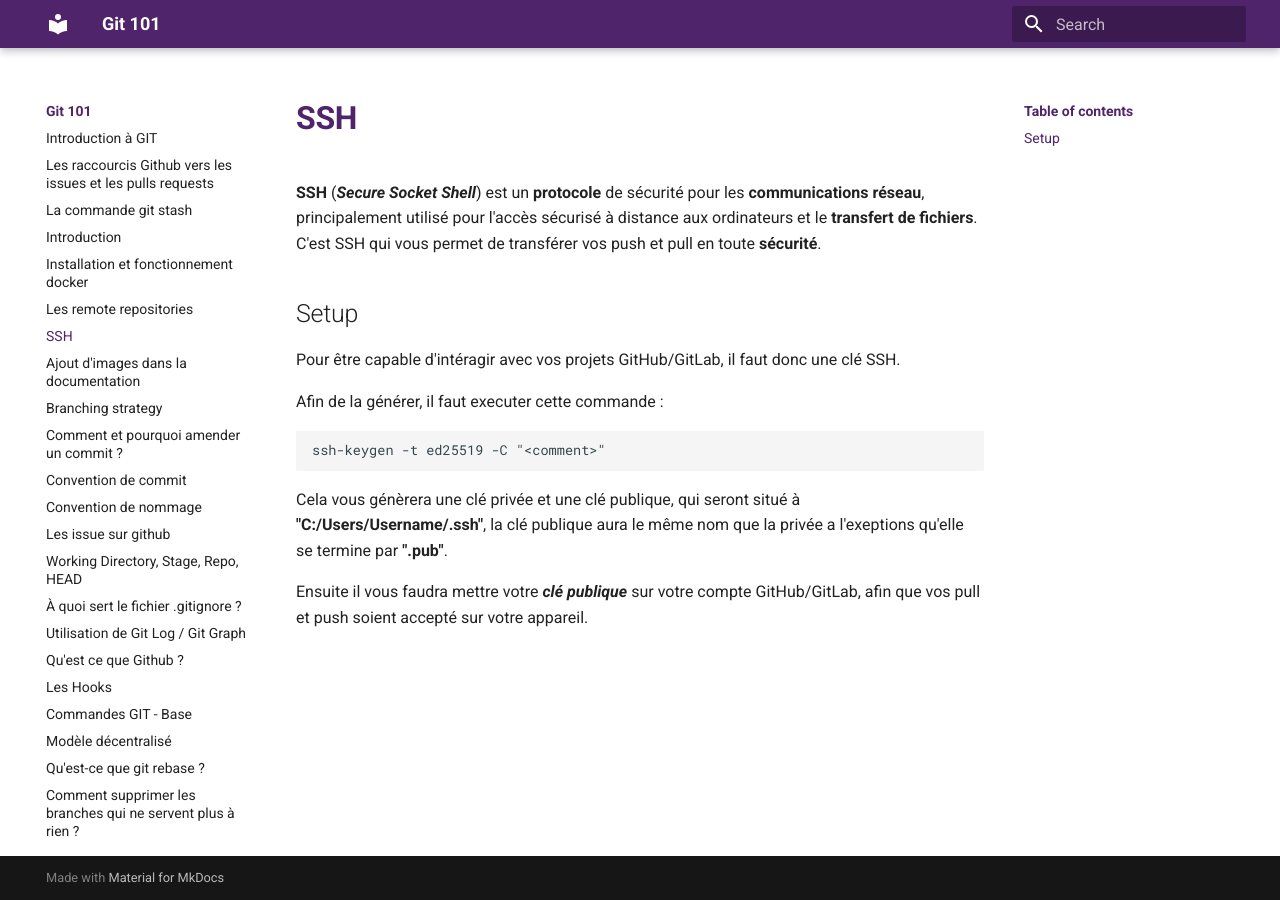
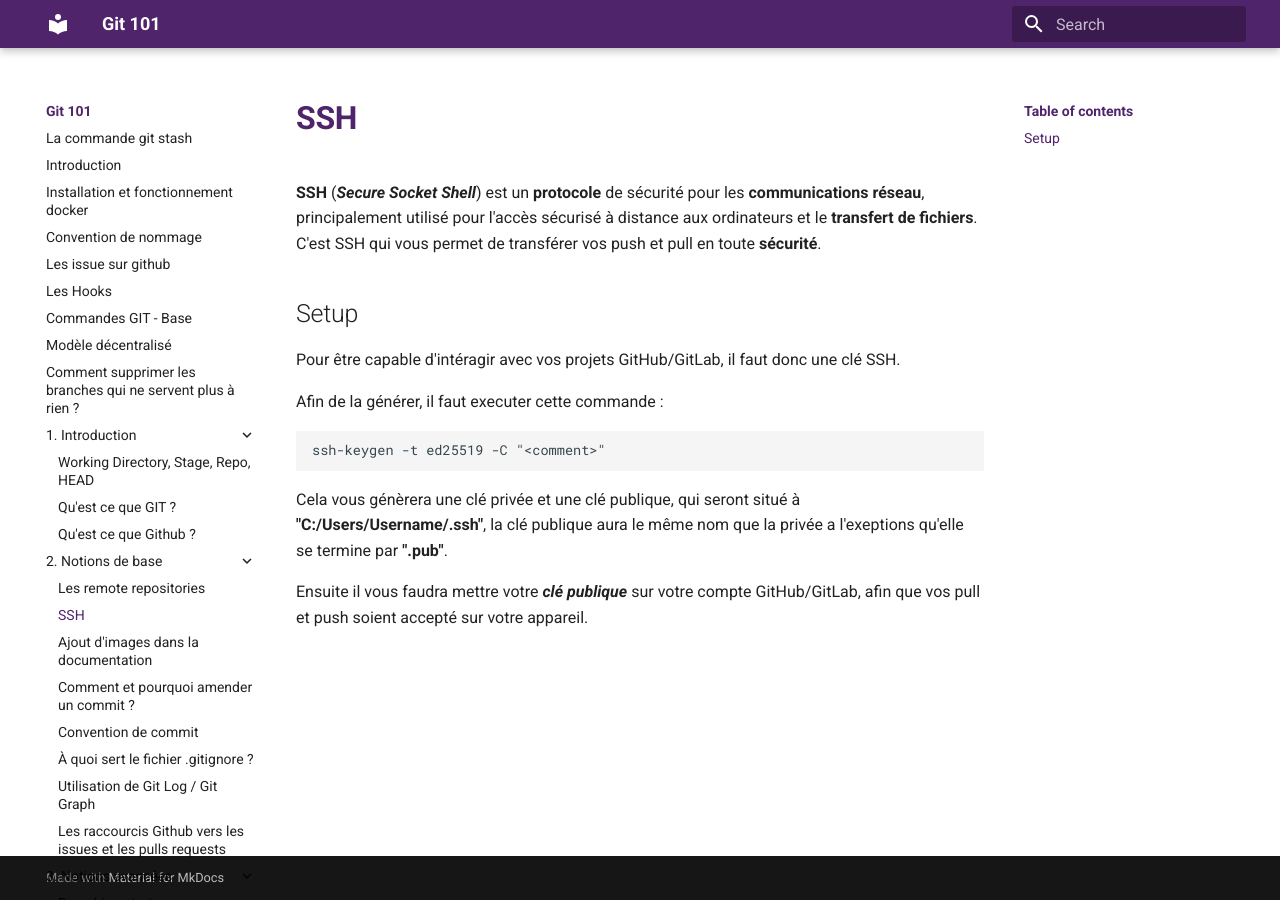
Before and after one commit to ub-mmi-but/git-101, an MkDocs documentation site: the page built from docs/2. Notions de base/SSH.md, in a window 1280 px wide. Built offline with MkDocs 1.6.1 and Material for MkDocs 9.7.7, drawn with Linux system fonts in a browser that asks for light colours.

Commit message:
refactor: modification de l'arborescance des fichiers et du menu en front

```diff
--- a/docs/index.md
+++ b/docs/1. Introduction/git.md
@@ -1,5 +1,4 @@
-
-# Introduction à GIT
+# Qu'est ce que GIT ?
 
 ![Logo de Git](https://logowik.com/content/uploads/images/git6963.jpg "Logo de Git")
 
--- a/mkdocs.yml
+++ b/mkdocs.yml
@@ -1,6 +1,9 @@
 site_name: 'Git 101'
 theme:
   name: 'material'
+  features:
+    - navigation.expand
+
 markdown_extensions:
   - admonition
   - pymdownx.details
```
Also changed, not shown: docs/1. Introduction/expliquer-les-principes-de-working-directory-stage-repo-head.md (renamed from docs/expliquer-les-principes-de-working-directory-stage-repo-head.md), docs/1. Introduction/github.md (renamed from docs/github.md), docs/2. Notions de base/Remote_repositories.md (renamed from docs/Remote_repositories.md), docs/2. Notions de base/SSH.md (renamed from docs/SSH.md), docs/2. Notions de base/ajout-image.md (renamed from docs/ajout-image.md), docs/2. Notions de base/comment-et-pourquoi-amender-un-commit.md (renamed from docs/comment-et-pourquoi-amender-un-commit.md), docs/2. Notions de base/convention-de-commit.md (renamed from docs/convention-de-commit.md), docs/2. Notions de base/fichier-gitignore.md (renamed from docs/fichier-gitignore.md), docs/2. Notions de base/git-log-graph.md (renamed from docs/git-log-graph.md), docs/2. Notions de base/raccourcis-Github-vers-les-issues-et-les-pulls-requests.md (renamed from docs/17-raccourcis-Github-vers-les-issues-et-les-pulls-requests.md), docs/3. Notions avancées/branching-strategy.md (renamed from docs/branching-strategy.md), docs/3. Notions avancées/rebase.md (renamed from docs/rebase.md).
